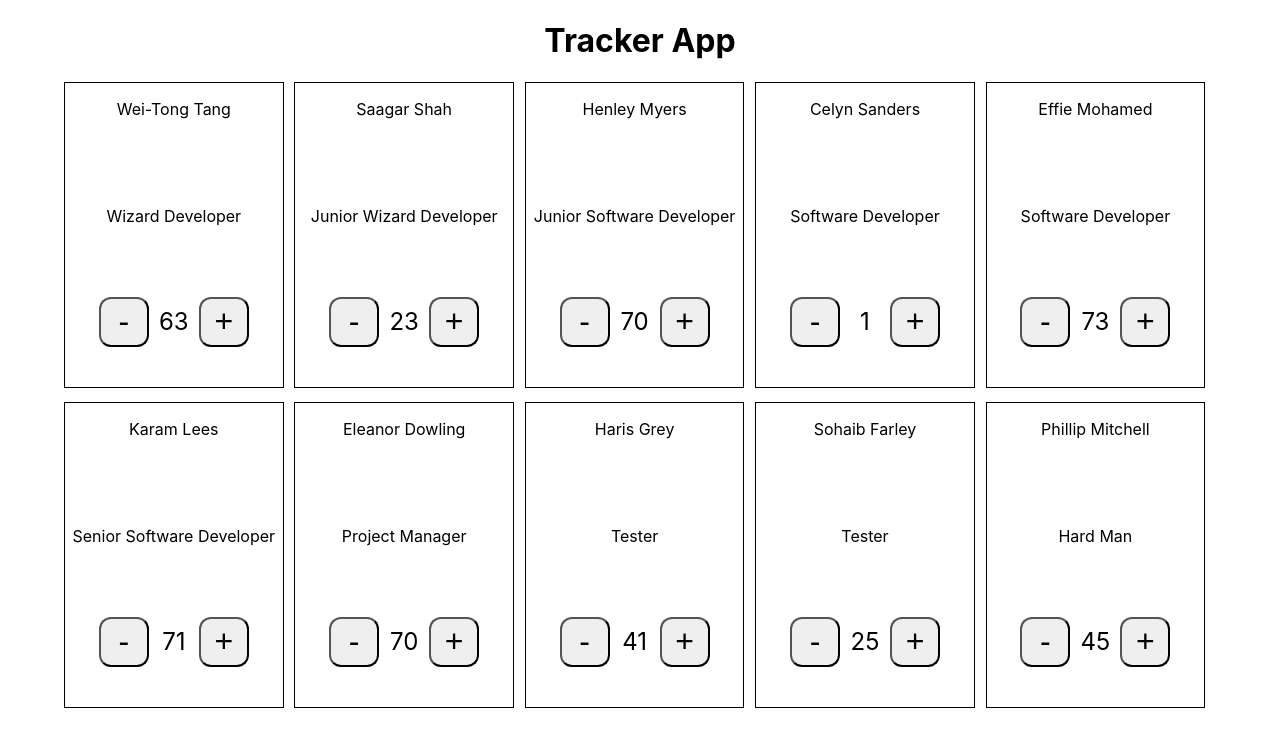
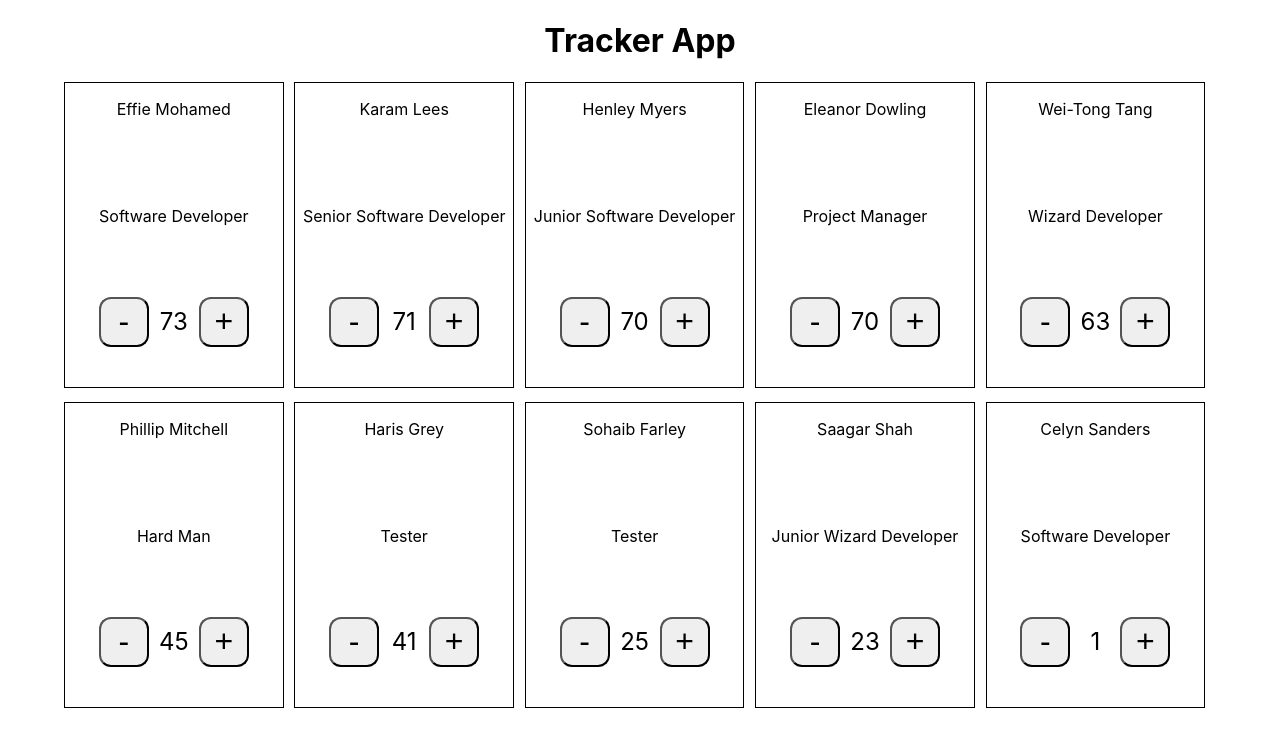
Before and after one commit to saagarshah99/Ticket-Tracker, a React (Create React App) app: page / in a window 1280 px wide. Shown: the top 746 px of the page. Built offline with nearby package versions, Linux system fonts and the light colour scheme.

Commit message:
sorted team by number of tickets (descending)

```diff
--- a/src/App.jsx
+++ b/src/App.jsx
@@ -5,11 +5,13 @@ import team from "./data/team";
 import TrackerBox from './components/TrackerBox/TrackerBox';
 
 function App() {
+  const sortedTeam = team.sort((a, b) => (b.numberOfTickets > a.numberOfTickets) ? 1 : -1)
+
   return (
     <div className="App">
         <h1 className="App__header">Tracker App</h1>
         {/* <EmployeeBox teamArr={team} /> */}
-        <TrackerBox teamArr={team} />
+        <TrackerBox teamArr={sortedTeam} />
     </div>
 
     // tracker --> employee (10) --> names, role, counter
```
